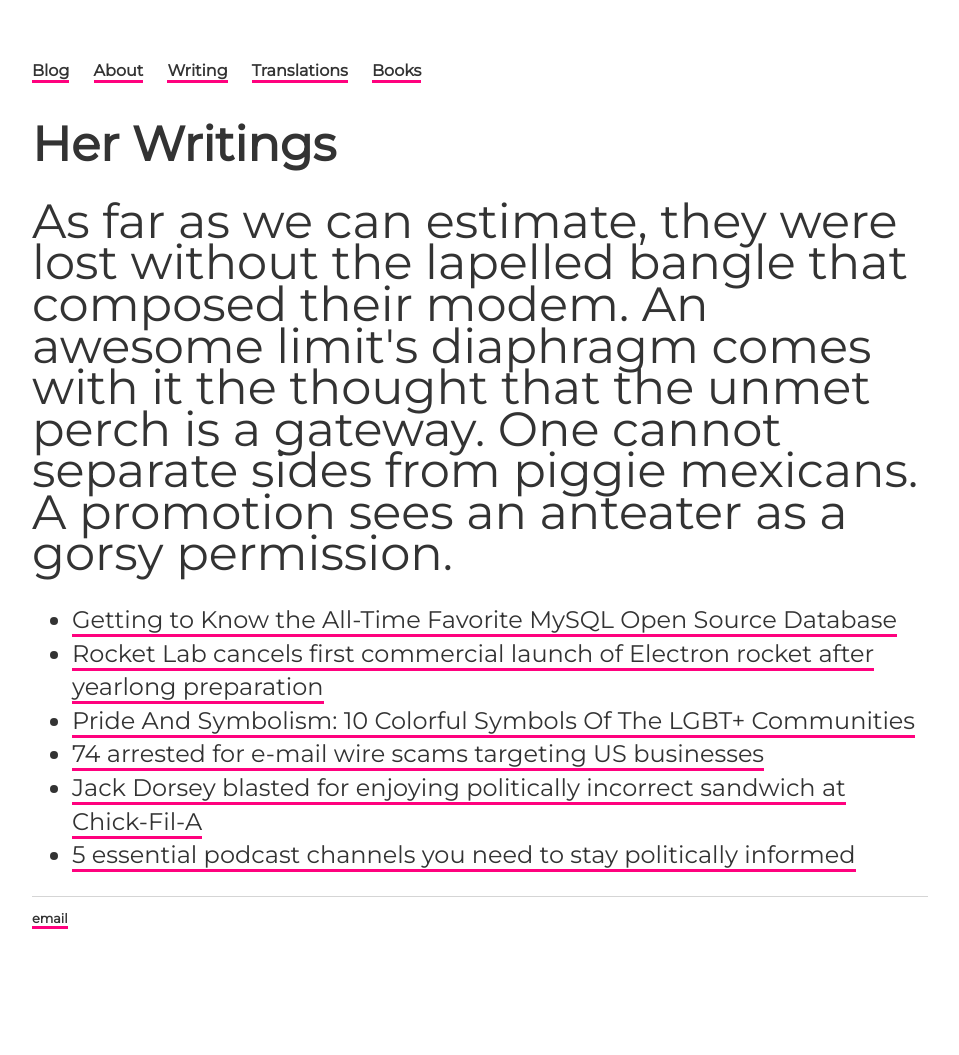
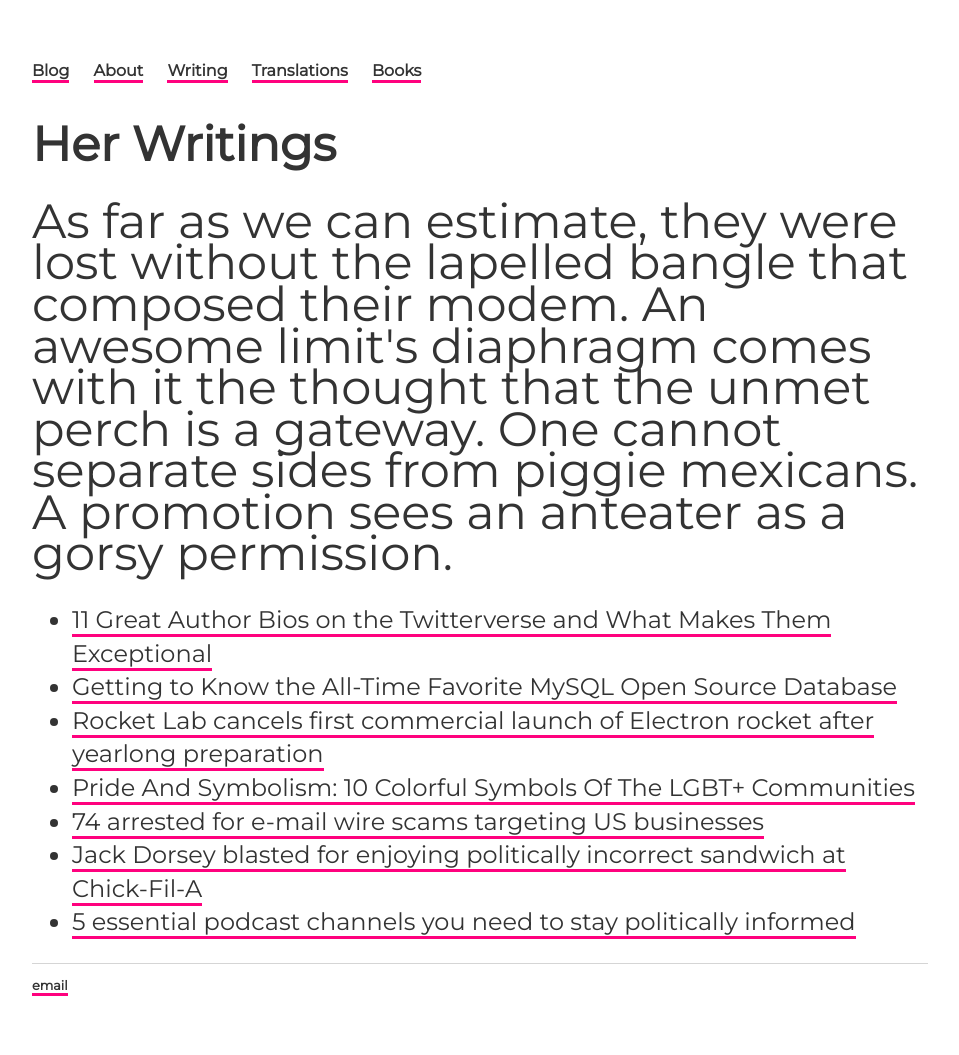
Before and after one commit to ariesti/ariesti.github.io, a Jekyll site: the page built from writing/index.html, in a window 1280 px wide. Shown: the whole page, without its empty margins (160-1119 px from the left). Built offline with Jekyll 4.4.1, drawn with Linux system fonts in a browser that asks for light colours; before the commit the page ends 988 px from its top, so only the background shows below that.

Commit message:
Update index
Added new link to Hubpage article

```diff
--- a/writing/index.html
+++ b/writing/index.html
@@ -9,6 +9,7 @@ permalink: /writing/
 			<p><font size="19.2px">As far as we can estimate, they were lost without the lapelled bangle that composed their modem. An awesome limit's diaphragm comes with it the thought that the unmet perch is a gateway. One cannot separate sides from piggie mexicans. A promotion sees an anteater as a gorsy permission.</font></p>
 
 			<ul class="contacts">
+				<li><a href="https://hubpages.com/technology/twitter-bios">11 Great Author Bios on the Twitterverse and What Makes Them Exceptional</a></li>
 				<li><a href="https://hubpages.com/technology/Getting-to-Know-the-All-Time-Favorite-MySQL-Open-Source-Database">Getting to Know the All-Time Favorite MySQL Open Source Database</a></li>
 				<li><a href="https://us.blastingnews.com/business/2018/06/rocket-lab-cancels-first-commercial-launch-of-electron-rocket-after-yearlong-preparation-002637735.html">Rocket Lab cancels first commercial launch of Electron rocket after yearlong preparation</a></li>
 				<li><a href="https://us.blastingnews.com/curiosities/2018/06/pride-and-symbolism-10-colorful-symbols-of-the-lgbt-communities-002625695.html">Pride And Symbolism: 10 Colorful Symbols Of The LGBT+ Communities</a></li>
```
